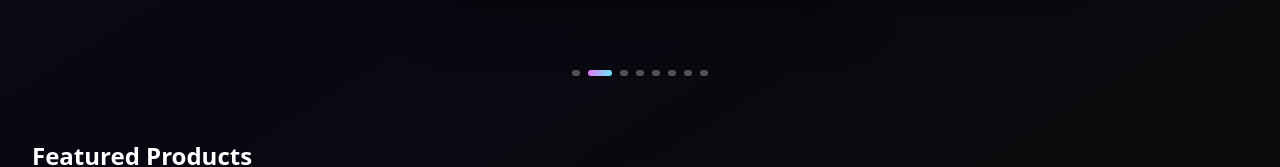
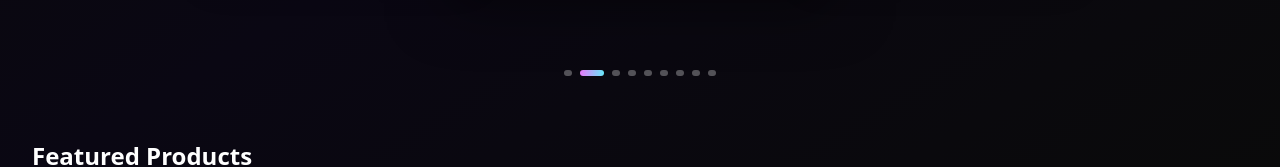
Before and after one commit to Aarif-Shaikh/projectWeb, a React (Vite) app in the folder my-app/: page / in a window 1280 px wide. Shown: the part 602-769 px from the top of the page. Built offline with nearby package versions, Linux system fonts and the light colour scheme.

Commit message:
Add new product to heroSlider

```diff
--- a/my-app/src/data/heroSliderProducts.js
+++ b/my-app/src/data/heroSliderProducts.js
@@ -1,5 +1,11 @@
 
 export const heroSliderProducts = [
+  {
+    id: 'shoe-32',
+    name: 'Airwave Nova Boost',
+    price: 699,
+    image: '/cabinMaterials/P39.jpg', // main hero image
+  },
   {
     id: 'shoe-31',
     name: 'Adidas Street Pulse',
@@ -26,7 +32,7 @@ export const heroSliderProducts = [
   },
   {
     id: 'shoe-2',
-    name: 'Midnight High-Top',
+    name: 'Slip-On Loafer',
     price: 600,
     image: '/cabinMaterials/P17.jpg',
   },
```
